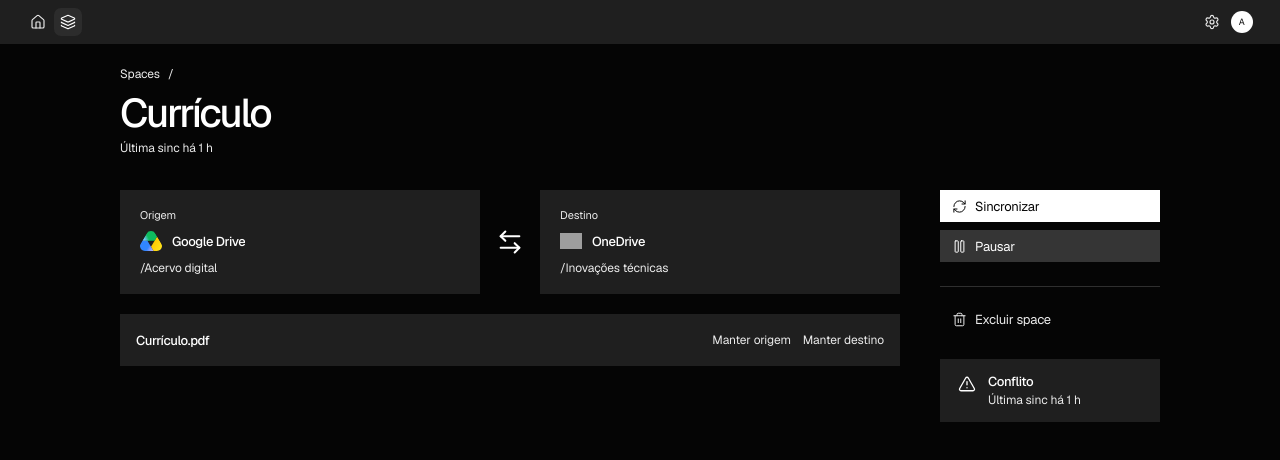
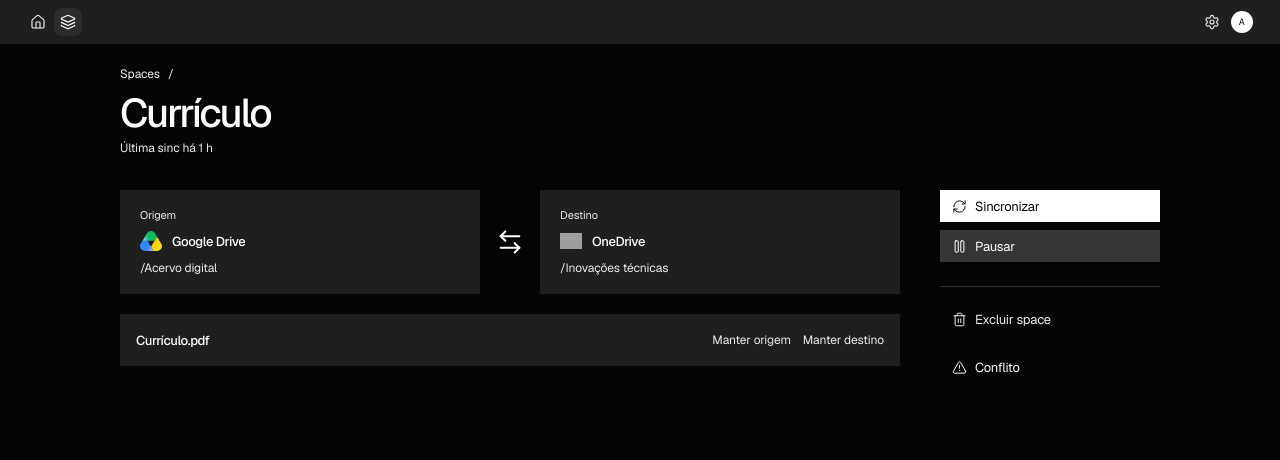
Before and after one commit to A-FlemingSantos/bridgit, a React (Vite) app in the folder apps/web/: page /s/curriculo in a window 1280 px wide. Shown: the top 460 px of the page. Built offline with nearby package versions, Linux system fonts and the light colour scheme; grey boxes are pictures that could not be loaded.

Commit message:
Make Space detail status an inline icon and label.
Drop the wash panel and last-synced line so the row under Excluir is only a check or warning plus the short status text.

```diff
--- a/apps/web/src/features/spaces/pages/SpaceDetailPage.jsx
+++ b/apps/web/src/features/spaces/pages/SpaceDetailPage.jsx
@@ -139,17 +139,10 @@ export default function SpaceDetailPage() {
                 Excluir space
               </button>
             </div>
-            <div className={styles.statusCard} data-status={status} role="status">
-              <span className={styles.statusIcon} aria-hidden="true">
-                <StatusIcon status={status} />
-              </span>
-              <span className={styles.statusCopy}>
-                <span className={styles.statusLabel}>{statusLabel(status)}</span>
-                <span className={styles.statusMeta}>
-                  {space.lastSyncedAt ? `Última sinc ${space.lastSyncedAt}` : 'Nenhuma pendência'}
-                </span>
-              </span>
-            </div>
+            <p className={styles.status} data-status={status} role="status">
+              <StatusIcon status={status} />
+              {statusLabel(status)}
+            </p>
           </aside>
         </div>
       </main>
@@ -158,9 +151,10 @@ export default function SpaceDetailPage() {
 }
 
 function StatusIcon({ status }) {
-  if (status === 'conflict') return <TriangleAlert size={18} strokeWidth={1.75} />
-  if (status === 'paused') return <Pause size={18} strokeWidth={1.75} />
-  return <Check size={18} strokeWidth={1.75} />
+  const props = { size: 15, strokeWidth: 1.6, 'aria-hidden': true }
+  if (status === 'conflict') return <TriangleAlert {...props} />
+  if (status === 'paused') return <Pause {...props} />
+  return <Check {...props} />
 }
 
 function Endpoint({ role, label, location }) {
--- a/apps/web/src/features/spaces/pages/SpaceDetailPage.module.css
+++ b/apps/web/src/features/spaces/pages/SpaceDetailPage.module.css
@@ -125,49 +125,15 @@
   color: var(--mute);
 }
 
-.statusCard {
-  display: flex;
-  align-items: flex-start;
-  gap: 10px;
-  width: 100%;
-  min-width: 0;
-  margin-top: 16px;
-  padding: 14px 16px;
-  background: var(--wash);
-}
-
-.statusIcon {
-  display: grid;
-  place-items: center;
-  flex: 0 0 auto;
-  width: 22px;
-  height: 22px;
+.status {
+  display: inline-flex;
+  align-items: center;
+  gap: 8px;
+  margin: 16px 0 0;
+  padding: 0 12px;
   color: var(--ink);
-}
-
-.statusCopy {
-  display: flex;
-  flex-direction: column;
-  gap: 2px;
-  min-width: 0;
-}
-
-.statusLabel {
-  overflow: hidden;
   font-size: 13px;
-  font-weight: 500;
-  letter-spacing: -0.03em;
-  white-space: nowrap;
-  text-overflow: ellipsis;
-}
-
-.statusMeta {
-  overflow: hidden;
-  font-size: 12px;
-  color: var(--mute);
-  letter-spacing: -0.01em;
-  white-space: nowrap;
-  text-overflow: ellipsis;
+  letter-spacing: -0.02em;
 }
 
 .primary:hover {
```
Also changed, not shown: 1 other file (tests, documents, lock files or other folders).
